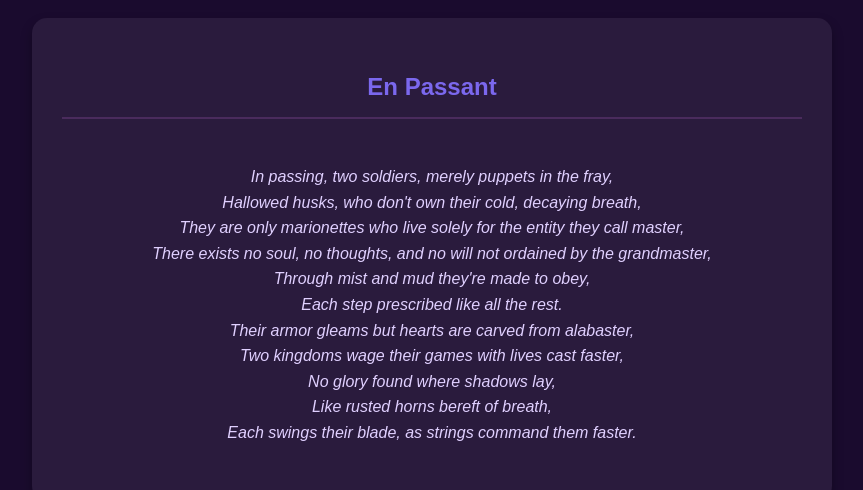
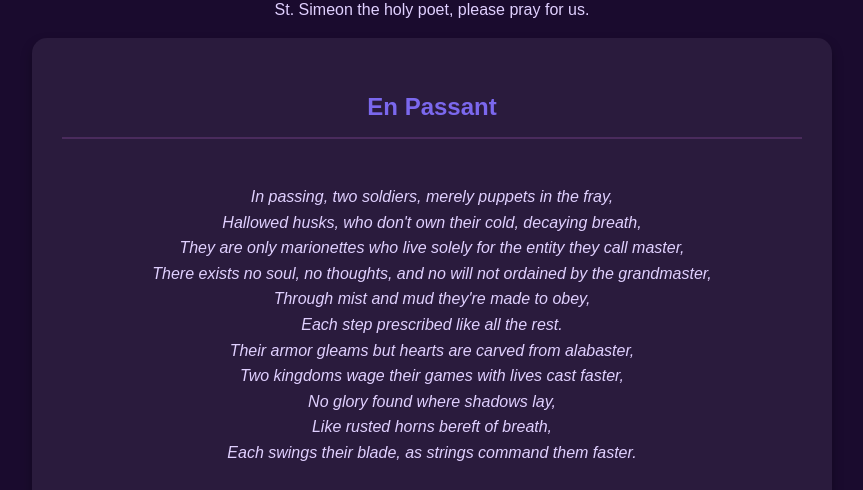
Before and after one commit to Mandrew0822/my-poetry, a plain HTML site: page index.html in a window 1280 px wide. Shown: the part 610-1100 px from the top of the page, without its empty margins (208-1071 px from the left). Drawn offline with Linux system fonts and the light colour scheme.

Commit message:
Update index.html

```diff
--- a/index.html
+++ b/index.html
@@ -18,7 +18,7 @@
             margin: 0 auto;
             display: flex;
             flex-direction: column;
-            gap: 20px;
+            gap: 40px;
         }
         .poem-card {
             background-color: #2a1b3d;
@@ -98,7 +98,7 @@
         <div style="text-align: center;">
             <img src="https://github.com/Mandrew0822/my-poetry/blob/master/simeon.jpg?raw=true" alt="img" style="display: block; margin-left: auto; margin-right: auto;">
 
-		<p>St. Simeon, please pray for us.</p>
+		<p>St. Simeon the holy poet, please pray for us.</p>
 
         <div class="poem-card" data-title="En Passant" data-text="In passing, two soldiers, merely puppets in the fray,
 Hallowed husks, who don't own their cold, decaying breath,
```
